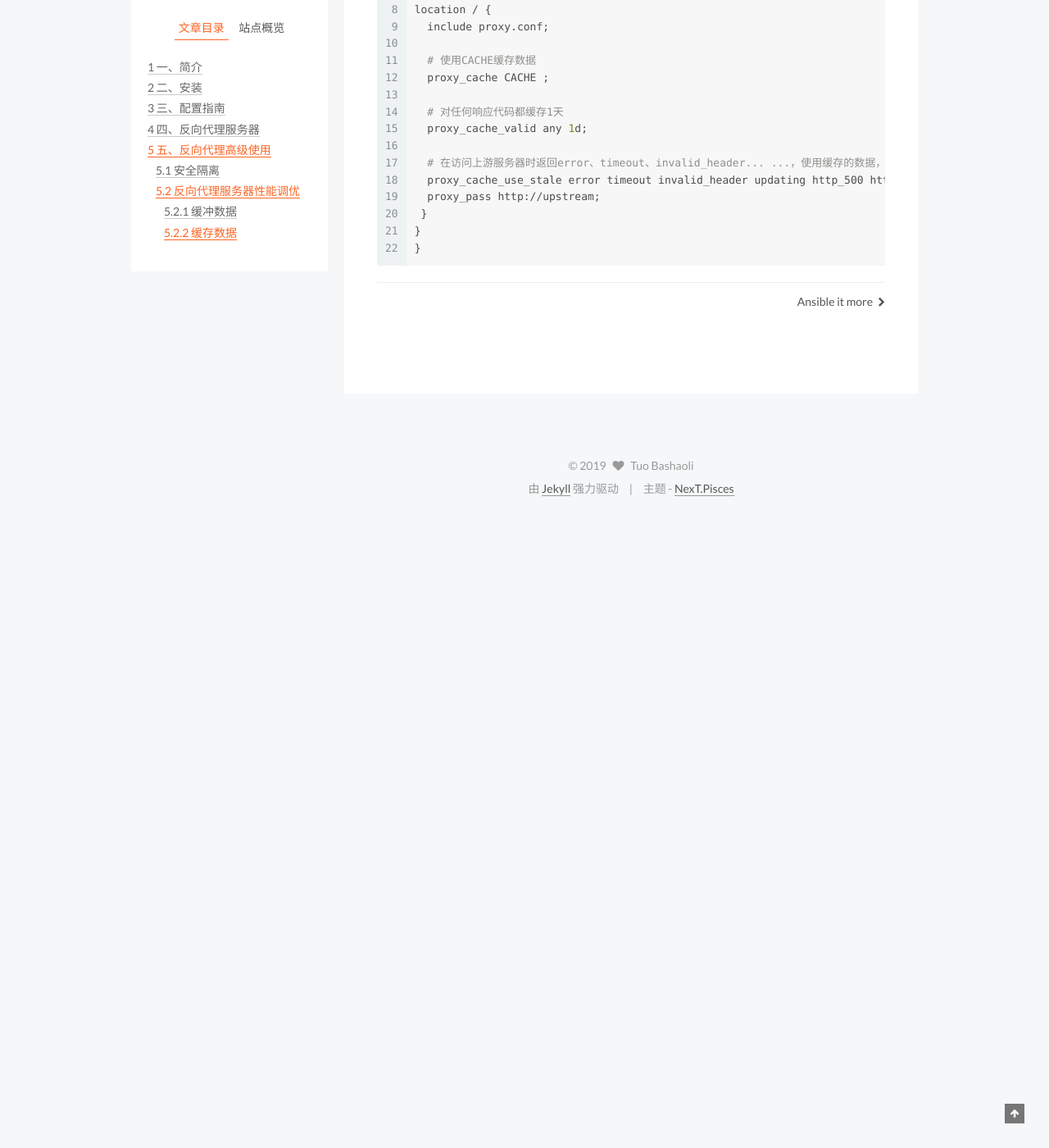
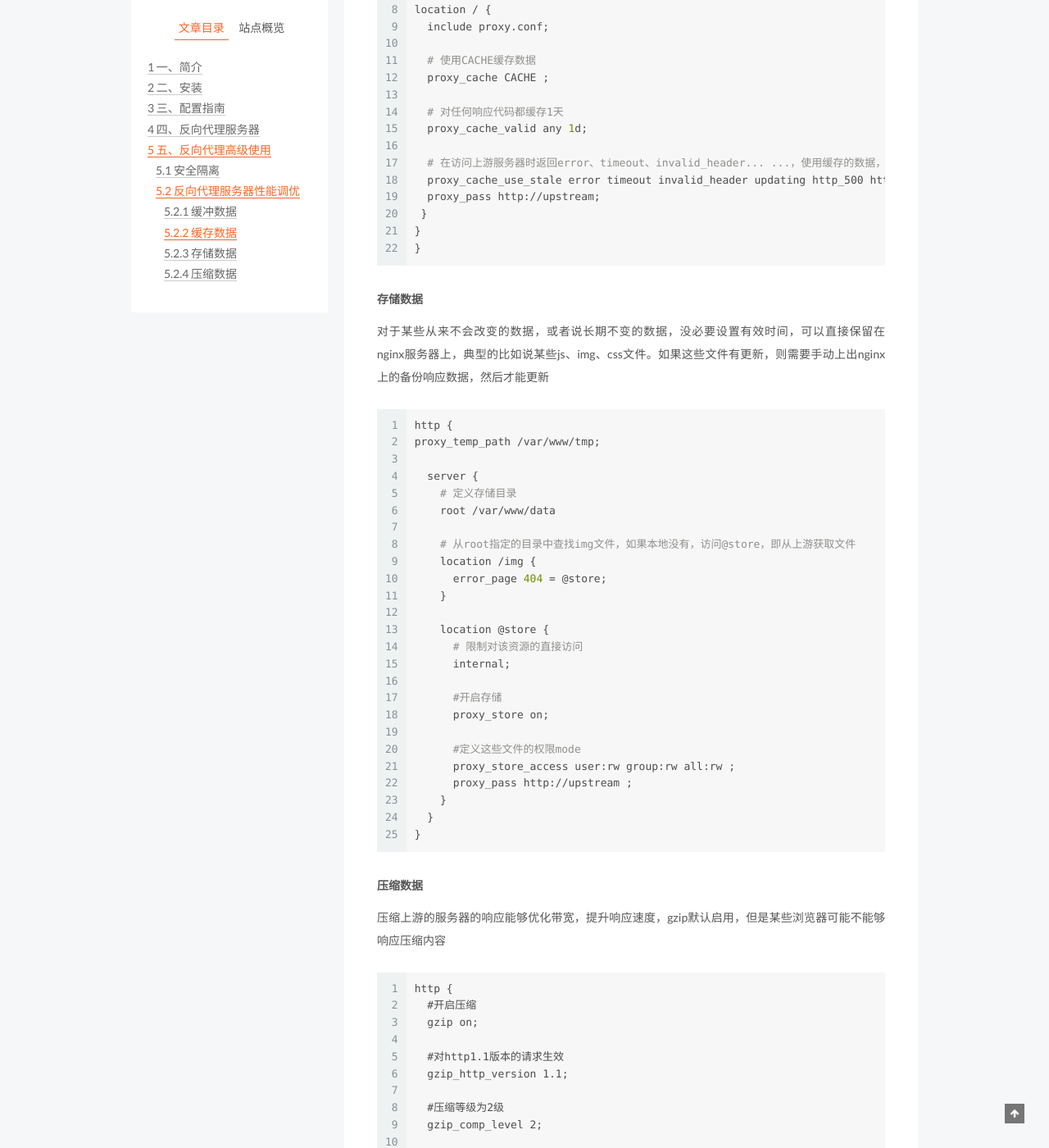
Before and after one commit to tuobashaoli/tuobashaoli.github.io, a Jekyll site: the page built from _posts/2019-04-10-nginx.markdown, in a window 1280 px wide and 1400 px high, scrolled down 10534 px. Shown: the whole window at 82% size. Built offline with Jekyll 4.4.1, drawn with Linux system fonts in a browser that asks for light colours; comment, search, counter and statistics services are not loaded; before the commit the page ends 11164 px from its top, so only the background shows below that; some of the changed text lies outside the part shown.

Commit message:
update nginx

````diff
--- a/_posts/2019-04-10-nginx.markdown
+++ b/_posts/2019-04-10-nginx.markdown
@@ -451,3 +451,68 @@ location / {
 }
 }
 ```
+
+##### 存储数据
+
+对于某些从来不会改变的数据，或者说长期不变的数据，没必要设置有效时间，可以直接保留在nginx服务器上，典型的比如说某些js、img、css文件。如果这些文件有更新，则需要手动上出nginx上的备份响应数据，然后才能更新
+
+```conf
+http {
+proxy_temp_path /var/www/tmp;
+
+  server {
+    # 定义存储目录
+    root /var/www/data
+
+    # 从root指定的目录中查找img文件，如果本地没有，访问@store，即从上游获取文件
+    location /img {
+      error_page 404 = @store;
+    }
+
+    location @store {
+      # 限制对该资源的直接访问
+      internal;
+
+      #开启存储
+      proxy_store on;
+
+      #定义这些文件的权限mode
+      proxy_store_access user:rw group:rw all:rw ;
+      proxy_pass http://upstream ;
+    }
+  }
+}
+```
+
+##### 压缩数据
+
+压缩上游的服务器的响应能够优化带宽，提升响应速度，gzip默认启用，但是某些浏览器可能不能够响应压缩内容
+
+```
+http {
+  #开启压缩
+  gzip on;
+
+  #对http1.1版本的请求生效
+  gzip_http_version 1.1;
+
+  #压缩等级为2级
+  gzip_comp_level 2;
+
+  #以下文件类型需要压缩
+  gzip_types text/plain text/css application/x-javascript text/xml application/xml application/xml+rss text/javascript  application/javascript application/json;
+
+  #对于microsoft ie6不压缩
+  gzip_disable msie6;
+}
+```
+
+```
+gzip # on/off
+gzip_buffers # 默认32 个 4KB 或者 16 个 8 KB,大小为128KB
+gzip_comp_level # 压缩等级 1-9,
+gzip_disable # User-Agents的正则表达式，凡是符合的都被禁用
+gizp_min_length # 最小需要压缩的长度，这个值与响应中的Content-Length进行比较决定是否需要压缩
+gzip_http_version # 高于该版本的请求可以压缩
+gzip_types # 除了默认的text/html，需要压缩的MIME类型
+```
````
